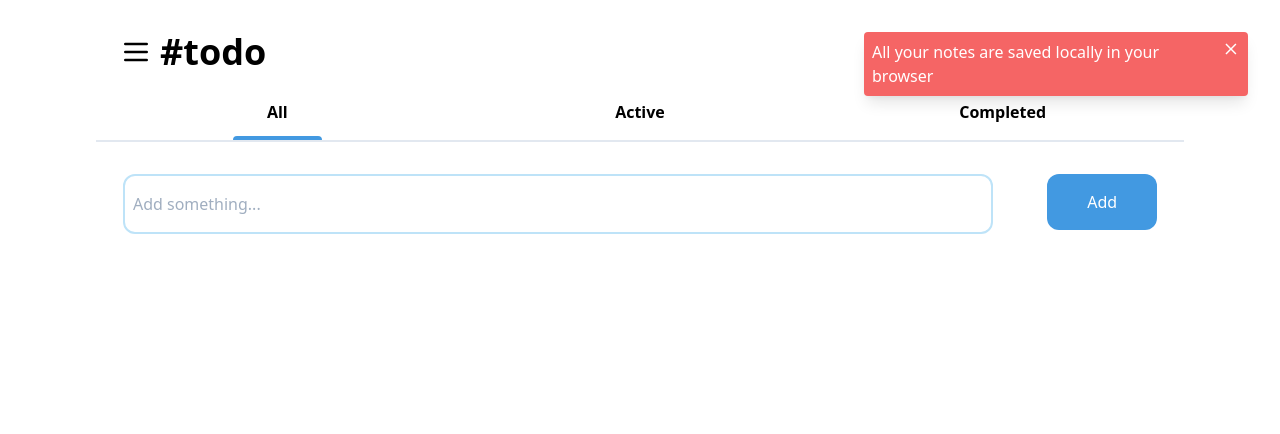
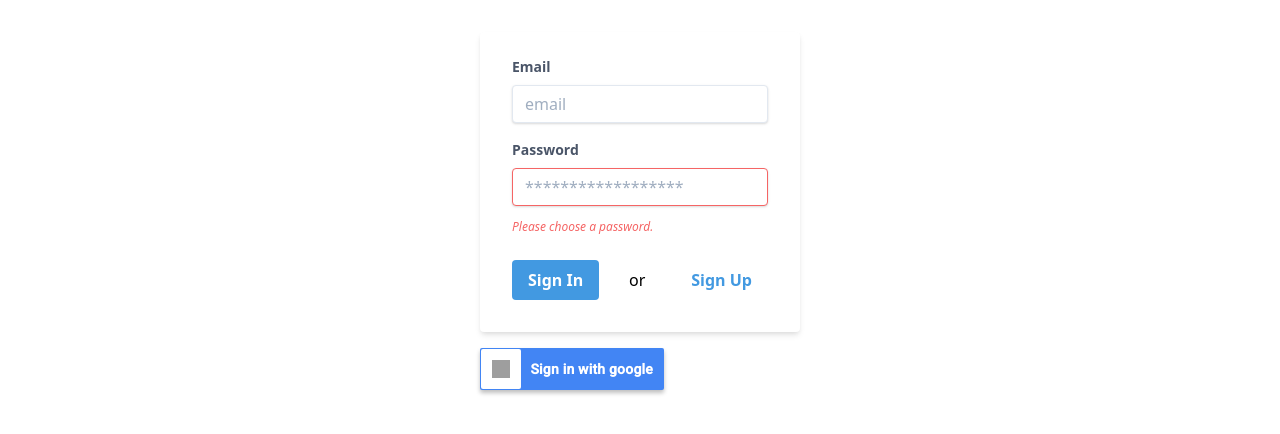
Before and after one commit to YaromirKo/todo, a Vue app: page /login in a window 1280 px wide. Shown: the top 434 px of the page. Built offline with nearby package versions, Linux system fonts and the light colour scheme; grey boxes are pictures that could not be loaded.

Commit message:
added the template sign in and sign up, vue-router

```diff
--- a/package.json
+++ b/package.json
@@ -12,6 +12,7 @@
     "register-service-worker": "^1.7.1",
     "tailwindcss": "^1.8.10",
     "vue": "^3.0.0-0",
+    "vue-router": "^4.0.0-rc.1",
     "vuex": "^4.0.0-beta.4",
     "workbox-window": "^5.1.4"
   },
--- a/src/components/Header.vue
+++ b/src/components/Header.vue
@@ -41,6 +41,10 @@
       <button class="m-2 fixed right-0" aria-label="Open Menu" @click="close">
         <svg xmlns="http://www.w3.org/2000/svg" xmlns:xlink="http://www.w3.org/1999/xlink" aria-hidden="true" focusable="false" width="1em" height="1em" style="-ms-transform: rotate(360deg); -webkit-transform: rotate(360deg); transform: rotate(360deg);" preserveAspectRatio="xMidYMid meet" viewBox="0 0 16 16"><g fill="#626262"><path fill-rule="evenodd" clip-rule="evenodd" d="M7.116 8l-4.558 4.558l.884.884L8 8.884l4.558 4.558l.884-.884L8.884 8l4.558-4.558l-.884-.884L8 7.116L3.442 2.558l-.884.884L7.116 8z"/></g></svg>
       </button>
+      <div>
+        <router-link to="/login">Login Page</router-link>
+        <router-link to="/register">Register Page</router-link>
+      </div>
       <div class="flex items-center justify-center w-full"><p>coming soon, maybe :)</p></div>
       <div class="fixed bottom-0 w-full">
         <Footer/>
--- a/src/main.js
+++ b/src/main.js
@@ -1,5 +1,6 @@
 import { createApp } from 'vue'
 import App from './pages/App.vue'
+import router from "@/router";
 const app = createApp(App)
 
 
@@ -17,4 +18,4 @@ app.use(Notify)
 // import clickOutside from './plugins/click-outside.js'
 // app.directive('click-outside', clickOutside);
 
-app.mount('#app')
+app.use(router).mount('#app')
--- a/src/pages/App.vue
+++ b/src/pages/App.vue
@@ -1,8 +1,9 @@
 <template>
+
   <div class="container grid grid-rows-layout h-screen mx-auto pt-8 sm:px-24">
-    <Header/>
-    <ToDo/>
+    <router-view />
   </div>
+
   <teleport to="body">
     <Modal v-model:show="updateExists" class="flex items-center justify-center">
       <div @click="refreshApp" class="modal-container bg-white w-11/12 md:max-w-md mx-auto rounded shadow-lg z-50 overflow-y-auto text-center">
@@ -13,16 +14,12 @@
   <notifications></notifications>
 </template>
 <script>
-import Header from "@/components/Header";
-import ToDo from "@/components/todo/ToDo";
 import Modal from "@/components/Modal";
 import Notifications from "@/plugins/Notifications/Notifications";
 
 export default {
   name: 'App',
   components: {
-    Header,
-    ToDo,
     Modal,
     Notifications
   },
--- /dev/null
+++ b/src/pages/Login.vue
@@ -0,0 +1,80 @@
+<template>
+  <div class="w-full max-w-xs mx-auto">
+    <form class="bg-white shadow-md rounded px-8 pt-6 pb-8 mb-4">
+      <div class="mb-4">
+        <label class="block text-gray-700 text-sm font-bold mb-2" for="username">
+          Email
+        </label>
+        <input class="shadow appearance-none border rounded w-full py-2 px-3 text-gray-700 leading-tight focus:outline-none focus:shadow-outline" id="username" type="email" placeholder="email">
+      </div>
+      <div class="mb-6">
+        <label class="block text-gray-700 text-sm font-bold mb-2" for="password">
+          Password
+        </label>
+        <input class="shadow appearance-none border border-red-500 rounded w-full py-2 px-3 text-gray-700 mb-3 leading-tight focus:outline-none focus:shadow-outline" id="password" type="password" placeholder="******************">
+        <p class="text-red-500 text-xs italic">Please choose a password.</p>
+      </div>
+      <div class="flex items-center justify-between">
+        <button class="bg-blue-500 hover:bg-blue-700 text-white font-bold py-2 px-4 rounded focus:outline-none focus:shadow-outline" type="button">
+          Sign In
+        </button>
+        or
+        <router-link to="/register" class="hover:bg-blue-200 text-blue-500 font-bold py-2 px-4 rounded focus:outline-none focus:shadow-outline">Sign Up</router-link>
+        <!--        <a class="inline-block align-baseline font-bold text-sm text-blue-500 hover:text-blue-800" href="#">-->
+        <!--          Forgot Password?-->
+        <!--        </a>-->
+      </div>
+    </form>
+    <div class="google-btn cursor-pointer hover:bg-blue-600">
+      <div class="google-icon-wrapper">
+        <img class="google-icon" src="https://upload.wikimedia.org/wikipedia/commons/5/53/Google_%22G%22_Logo.svg"/>
+      </div>
+      <p class="btn-text"><b>Sign in with google</b></p>
+    </div>
+    <!--    <p class="text-center text-gray-500 text-xs">-->
+    <!--      &copy;2020 Acme Corp. All rights reserved.-->
+    <!--    </p>-->
+  </div>
+</template>
+
+<script>
+export default {
+  name: "Login"
+}
+</script>
+
+<style scoped>
+@import url(https://fonts.googleapis.com/css?family=Roboto:500);
+
+.google-btn {
+  width: 184px;
+  height: 42px;
+  background-color: #4285f4;
+  border-radius: 2px;
+  box-shadow: 0 3px 4px 0 rgba(0,0,0,.25);
+}
+.google-icon-wrapper {
+  position: absolute;
+  margin-top: 1px;
+  margin-left: 1px;
+  width: 40px;
+  height: 40px;
+  border-radius: 2px;
+  background-color: #fff;
+}
+.google-icon {
+  position: absolute;
+  margin-top: 11px;
+  margin-left: 11px;
+  width: 18px;
+  height: 18px;
+}
+.btn-text {
+  float: right;
+  margin: 11px 11px 0 0;
+  color: #fff;
+  font-size: 14px;
+  letter-spacing: 0.2px;
+  font-family: "Roboto";
+}
+</style>
--- /dev/null
+++ b/src/pages/Register.vue
@@ -0,0 +1,49 @@
+<template>
+  <div class="w-full max-w-xs mx-auto">
+    <form class="bg-white shadow-md rounded px-8 pt-6 pb-8 mb-4">
+      <div class="mb-4">
+        <label class="block text-gray-700 text-sm font-bold mb-2" for="username">
+          Email
+        </label>
+        <input class="shadow appearance-none border rounded w-full py-2 px-3 text-gray-700 leading-tight focus:outline-none focus:shadow-outline" id="username" type="email" placeholder="email">
+      </div>
+      <div class="mb-6">
+        <label class="block text-gray-700 text-sm font-bold mb-2" for="password">
+          Password
+        </label>
+        <input class="shadow appearance-none border border-red-500 rounded w-full py-2 px-3 text-gray-700 mb-3 leading-tight focus:outline-none focus:shadow-outline" id="password" type="password" placeholder="******************">
+        <p class="text-red-500 text-xs italic">Please choose a password.</p>
+      </div>
+      <div class="mb-6">
+        <label class="block text-gray-700 text-sm font-bold mb-2" for="repeat-password">
+          Repeat password
+        </label>
+        <input class="shadow appearance-none border border-red-500 rounded w-full py-2 px-3 text-gray-700 mb-3 leading-tight focus:outline-none focus:shadow-outline" id="repeat-password" type="password" placeholder="******************">
+        <p class="text-red-500 text-xs italic">Please choose a password.</p>
+      </div>
+      <div class="flex items-center justify-between">
+        <button class="bg-blue-500 hover:bg-blue-700 text-white font-bold py-2 px-4 rounded focus:outline-none focus:shadow-outline" type="button">
+          Sign Up
+        </button>
+        or
+        <router-link to="/login" class="hover:bg-blue-200 text-blue-500 font-bold py-2 px-4 rounded focus:outline-none focus:shadow-outline">Sign In</router-link>
+        <!--        <a class="inline-block align-baseline font-bold text-sm text-blue-500 hover:text-blue-800" href="#">-->
+        <!--          Forgot Password?-->
+        <!--        </a>-->
+      </div>
+    </form>
+    <!--    <p class="text-center text-gray-500 text-xs">-->
+    <!--      &copy;2020 Acme Corp. All rights reserved.-->
+    <!--    </p>-->
+  </div>
+</template>
+
+<script>
+export default {
+  name: "Register"
+}
+</script>
+
+<style scoped>
+
+</style>
--- /dev/null
+++ b/src/pages/index.vue
@@ -0,0 +1,21 @@
+<template>
+  <Header/>
+  <ToDo/>
+</template>
+
+<script>
+import Header from "@/components/Header";
+import ToDo from "@/components/todo/ToDo";
+
+export default {
+  name: "index",
+  components: {
+    Header,
+    ToDo,
+  }
+}
+</script>
+
+<style scoped>
+
+</style>
--- /dev/null
+++ b/src/router/index.js
@@ -0,0 +1,28 @@
+import { createWebHistory, createRouter } from "vue-router"
+import Login from "@/pages/Login"
+import Register from "@/pages/Register"
+import Index from "@/pages/index"
+
+const routes = [
+    {
+        path: "/",
+        name: "index",
+        component: Index
+    },
+    {
+        path: "/login",
+        name: "Login",
+        component: Login
+    },
+    {
+        path: "/register",
+        name: "Register",
+        component: Register
+    }
+]
+const router = createRouter({
+    history: createWebHistory(),
+    routes,
+});
+
+export default router;
```
Also changed, not shown: 1 other file (tests, documents, lock files or other folders).
